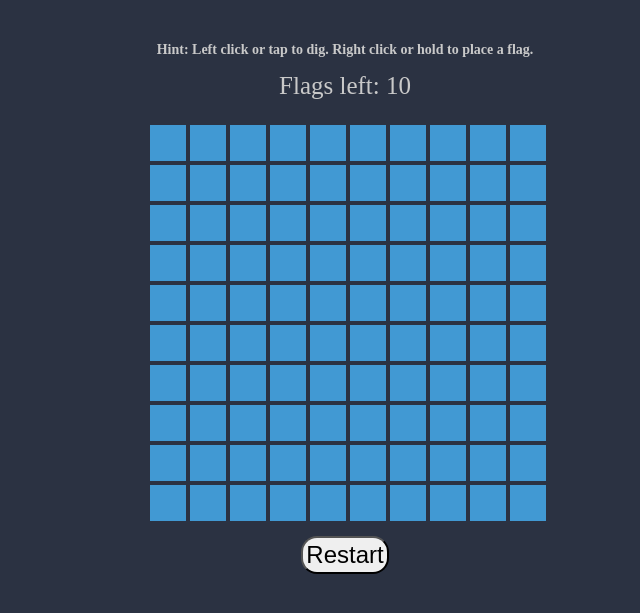
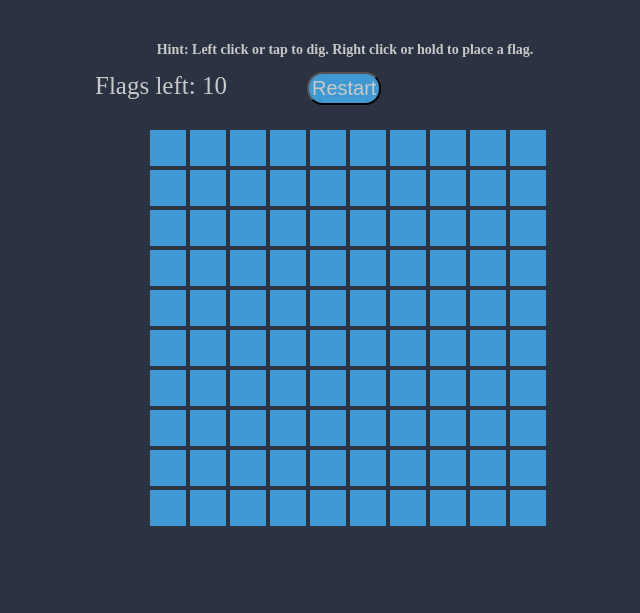
Before and after one commit to RosaleeKnight/minesweeper-javascript-clone, a plain HTML site: page index.html in a window 1280 px wide. Shown: the part 55-668 px from the top of the page, without its empty margins (295-935 px from the left). Drawn offline with Linux system fonts and the light colour scheme.

Commit message:
README.md, index.html and style.css

```diff
--- a/index.html
+++ b/index.html
@@ -13,10 +13,12 @@
         </div>
         <div class="game-space">
             <div class="container">
-                <div class="flag">Flags left: <span id='flags-left'></span></div>
+                <div class="above-grid">
+                    <div class="flag">Flags left: <span id='flags-left'></span></div>
+                    <button class="button" value="refresh" onClick="window.location.reload()">Restart</button>
+                    <div id="result"></div>
+                </div>
                 <div class="grid"></div>
-                <div id="result"></div>
-                <button class="button" value="refresh" onClick="window.location.reload()">Restart</button>
             </div>
         </div>
         <script src="script.js"></script>
--- a/style.css
+++ b/style.css
@@ -28,6 +28,15 @@ body {
 .flag {
     color: #c9c9c9;
 }
+
+.above-grid {
+    width: 500;
+    display: flex;
+    justify-content: flex-start;
+    align-content: center;
+    gap: 80px;
+}
+
 .grid {
     height: 400px;
     width: 400px;
@@ -89,14 +98,15 @@ div {
 }
 
 #result {
-    margin-top: 5px;
-    color: #e76346;
+    color: #c9c9c9;
 }
 
 .button {
     cursor: pointer;
-    font-size: 24px;
+    font-size: 20px;
     padding: 3px;
     border-radius: 16px;
+    background-color: #4199d3;
+    color: #c9c9c9;
     border-color: #000000;
 }
```
Also changed, not shown: 1 other file.
